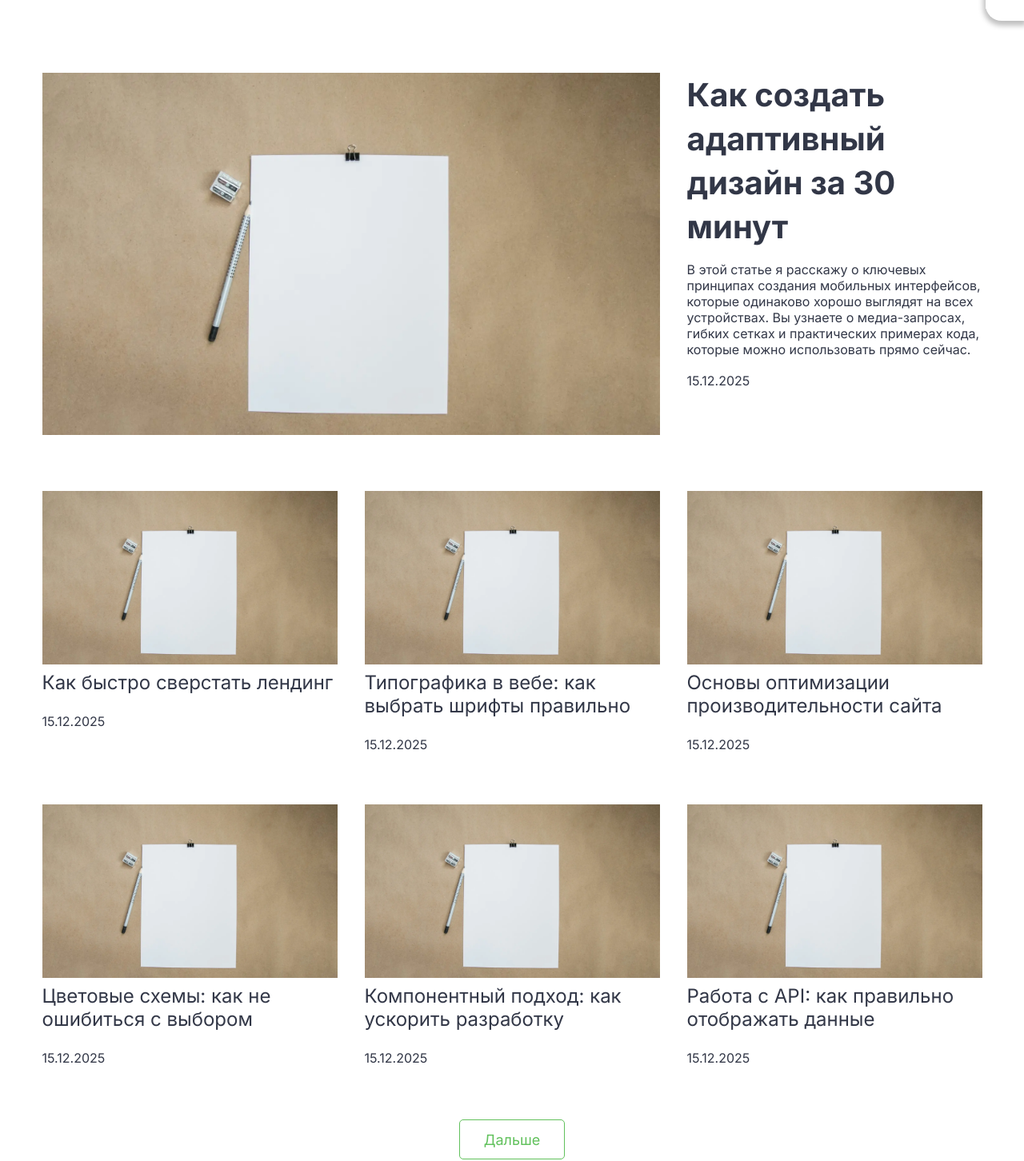
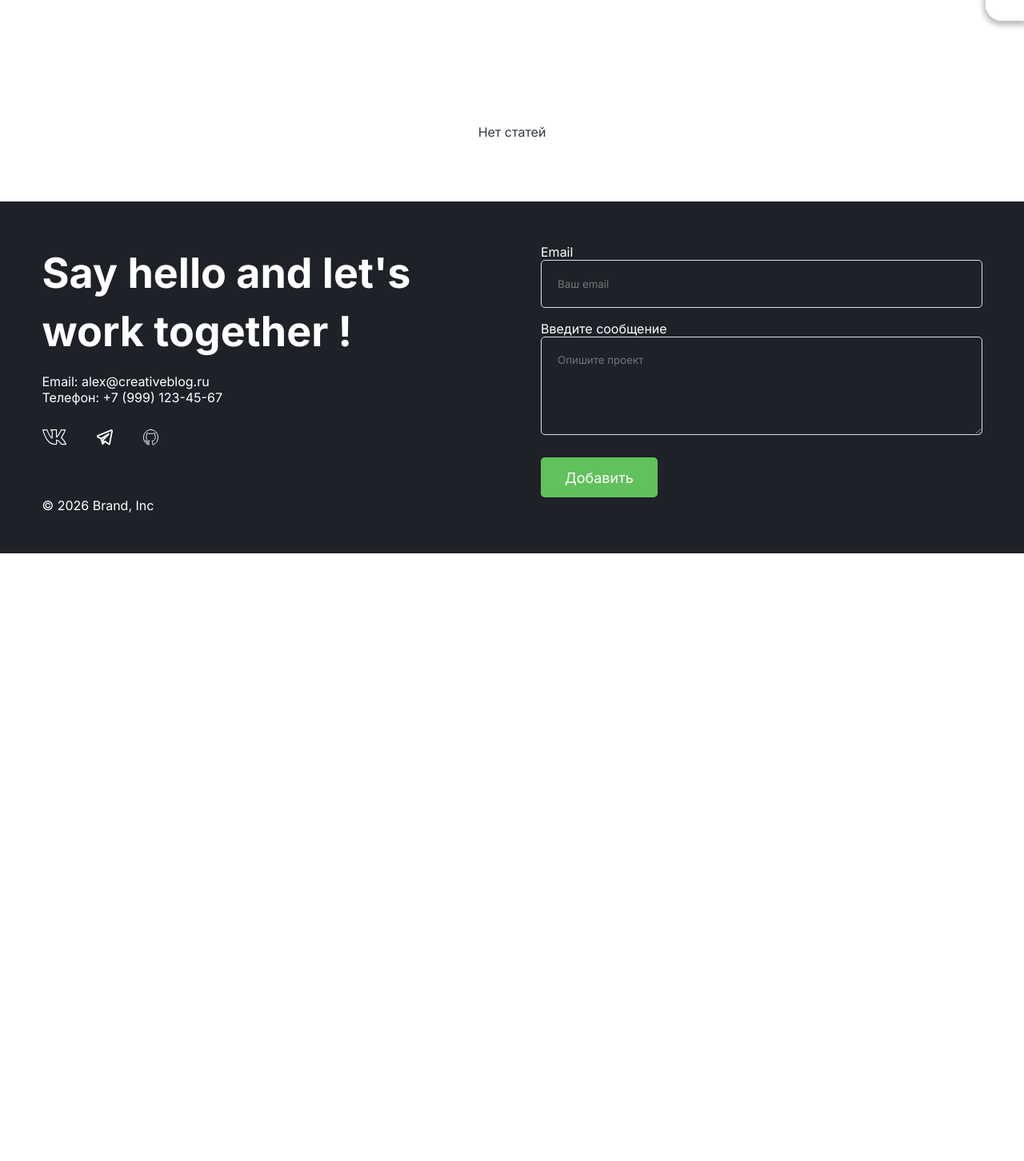
Before and after one commit to TanyaAl/Eltex, an Angular app in the folder blog-app/: page /blog in a window 1280 px wide. Shown: the part 374-1826 px from the top of the page at 80% size. After the commit the page ends 1066 px from the top, so only its background shows below. Built offline with nearby package versions, Linux system fonts and the light colour scheme.

Commit message:
addNewPostsLogic

```diff
--- a/blog-app/src/app/ui/components/blog-post/blog-post.scss
+++ b/blog-app/src/app/ui/components/blog-post/blog-post.scss
@@ -1,9 +1,15 @@
 @use '../../../../variables';
 
-.card-text h3 {
+.card-text {
+  flex: 1;
+  min-width: 0;
+  max-width: 100%;
+}
+
+.template-title {
   font-size: 24px;
   font-weight: 400;
-  overflow-wrap: break-word;
+  overflow-wrap: anywhere;
 }
 
 .template-content {
@@ -41,10 +47,6 @@
       font-weight: 700;
       line-height: 55px;
       margin-bottom: 16px;
-    }
-
-    .card-text {
-      min-width: 0;
     }
 
     .article-photo {
--- a/blog-app/src/app/ui/components/blog-posts-container/blog-posts-container.ts
+++ b/blog-app/src/app/ui/components/blog-posts-container/blog-posts-container.ts
@@ -1,5 +1,7 @@
+/* eslint-disable dot-notation */
 /* eslint-disable import/prefer-default-export */
 import { Component, EventEmitter, Output, Input } from '@angular/core';
+import { SimpleChanges } from '@angular/core';
 import { BlogPost } from '../blog-post/blog-post';
 import { BlogPostType } from '../../../types/BlogPostType';
 
@@ -11,71 +13,7 @@ import { BlogPostType } from '../../../types/BlogPostType';
   styleUrl: './blog-posts-container.scss',
 })
 export class BlogPostsContainer {
-  protected blogPosts: BlogPostType[] = [
-    {
-      id: crypto.randomUUID(),
-      category: 'Дизайн',
-      title: 'Как создать адаптивный дизайн за 30 минут',
-      text: `В этой статье я расскажу о ключевых принципах создания мобильных интерфейсов, которые
-      одинаково хорошо выглядят на всех устройствах. Вы узнаете о медиа-запросах, гибких сетках и
-      практических примерах кода, которые можно использовать прямо сейчас.`,
-      date: '15.12.2025',
-    },
-    {
-      id: crypto.randomUUID(),
-      category: 'Разработка',
-      title: 'Как быстро сверстать лендинг',
-      text: 'В этой статье я расскажу о ключевых принципах быстрой верстки лендингов, которые помогают создавать аккуратные и адаптивные страницы за минимальное время. Вы узнаете о правильной структуре блоков, переиспользовании компонентов и практических приёмах, которые позволяют ускорить разработку без потери качества.',
-      date: '15.12.2025',
-    },
-    {
-      id: crypto.randomUUID(),
-      category: 'Дизайн',
-      title: 'Типографика в вебе: как выбрать шрифты правильно',
-      text: `Типографика играет ключевую роль в восприятии интерфейса. В этой статье вы узнаете,
-  как правильно сочетать шрифты, выбирать размеры и выстраивать иерархию текста.
-  Разберём практические примеры, которые помогут сделать ваш дизайн чище и понятнее.`,
-      date: '15.12.2025',
-    },
-    {
-      id: crypto.randomUUID(),
-      category: 'Разработка',
-      title: 'Основы оптимизации производительности сайта',
-      text: `Быстрая загрузка — важнейший фактор успешного сайта. В этой статье разберём,
-  как уменьшить размер бандла, оптимизировать изображения и использовать lazy loading.
-  Вы получите практические советы, которые можно применить сразу.`,
-      date: '15.12.2025',
-    },
-    {
-      id: crypto.randomUUID(),
-      category: 'Дизайн',
-      title: 'Цветовые схемы: как не ошибиться с выбором',
-      text: `Цвет влияет на эмоции пользователя и восприятие бренда. В этой статье вы узнаете,
-  как подбирать гармоничные цветовые палитры, использовать контраст и избегать типичных ошибок.
-  Приведём примеры удачных решений и инструменты для работы с цветом.`,
-      date: '15.12.2025',
-    },
-    {
-      id: crypto.randomUUID(),
-      category: 'Разработка',
-      title: 'Компонентный подход: как ускорить разработку',
-      text: `Современная разработка невозможна без переиспользуемых компонентов. В статье рассмотрим,
-  как правильно разбивать интерфейс на части, организовывать структуру проекта и избегать дублирования кода.
-  Это поможет ускорить разработку и упростить поддержку.`,
-      date: '15.12.2025',
-    },
-    {
-      id: crypto.randomUUID(),
-      category: 'Разработка',
-      title: 'Работа с API: как правильно отображать данные',
-      text: `Практически любое современное приложение взаимодействует с сервером. В этой статье
-  вы узнаете, как работать с API, обрабатывать ответы и ошибки, а также правильно отображать
-  данные в интерфейсе. Разберём примеры, которые помогут избежать распространённых проблем.`,
-      date: '15.12.2025',
-    },
-  ];
-
-  @Input() arrayPosts: BlogPostType[] = this.blogPosts;
+  @Input() blogPosts: BlogPostType[] = [];
 
   @Output() countChange = new EventEmitter<number>();
 
@@ -87,6 +25,12 @@ export class BlogPostsContainer {
     this.emitCount();
   }
 
+  protected ngOnChanges(changes: SimpleChanges) {
+    if (changes['blogPosts']) {
+      this.emitCount();
+    }
+  }
+
   protected deletePost(id: string) {
     this.blogPosts = this.blogPosts.filter((post) => post.id !== id);
     this.emitCount();
--- a/blog-app/src/app/ui/components/form-for-add-blog-post/form-for-add-blog-post.html
+++ b/blog-app/src/app/ui/components/form-for-add-blog-post/form-for-add-blog-post.html
@@ -1,24 +1,60 @@
 @if (isOpen) {
   <section class="add-article">
-    <form action="add-text" method="post" class="add-article-form">
+    <form
+      [formGroup]="blogPostForm"
+      (ngSubmit)="onSubmit()"
+      action="add-text"
+      method="post"
+      class="add-article-form"
+    >
       <h2>Добавить статью</h2>
       <div>
-        <label for="title"></label>
-        <input type="text" id="added-title" name="title" required placeholder="Заголовок" />
+        <label for="add-title" class="invisible">Заголовок</label>
+        <input
+          formControlName="title"
+          type="text"
+          id="add-title"
+          name="title"
+          required
+          placeholder="Заголовок"
+        />
+        @if (title?.invalid && (title?.dirty || title?.touched)) {
+          <div class="alert alert-danger">
+            @if (title?.hasError('required')) {
+              <div>Title is required</div>
+            }
+            @if (title?.hasError('minlength')) {
+              <div>Title must be at least 25 characters long</div>
+            }
+          </div>
+        }
       </div>
       <div>
-        <label for="content"></label>
+        <label for="add-content" class="invisible">Текст</label>
         <textarea
-          type="text"
-          id="added-content"
+          formControlName="text"
+          id="add-content"
           name="content"
           required
           placeholder="Текст статьи"
         ></textarea>
+        @if (text?.invalid && (text?.dirty || text?.touched)) {
+          <div class="alert alert-danger">
+            @if (text?.hasError('required')) {
+              <div>Text is required</div>
+            }
+          </div>
+        }
       </div>
       <div class="btns-for-new-articles">
-        <button type="submit" class="btn btn-submit btn-submit-add-article">Добавить</button>
-        <button (click)="close.emit()" type="button" class="btn light-btn close-form-btn">
+        <button
+          [disabled]="!blogPostForm.valid"
+          type="submit"
+          class="btn btn-submit btn-submit-add-article"
+        >
+          Добавить
+        </button>
+        <button (click)="onCancel()" type="button" class="btn light-btn close-form-btn">
           Отмена
         </button>
       </div>
--- a/blog-app/src/app/ui/components/form-for-add-blog-post/form-for-add-blog-post.scss
+++ b/blog-app/src/app/ui/components/form-for-add-blog-post/form-for-add-blog-post.scss
@@ -5,17 +5,11 @@
   transition: all 0.3s ease;
 }
 
-// .invisible {
-//   visibility: hidden;
-//   opacity: 0;
-//   max-height: 0;
-// }
-
-// .visible {
-//   visibility: visible;
-//   opacity: 1;
-//   max-height: 600px;
-// }
+.invisible {
+  visibility: hidden;
+  opacity: 0;
+  max-height: 0;
+}
 
 .add-article h2 {
   margin-bottom: 46px;
--- a/blog-app/src/app/ui/components/form-for-add-blog-post/form-for-add-blog-post.ts
+++ b/blog-app/src/app/ui/components/form-for-add-blog-post/form-for-add-blog-post.ts
@@ -1,9 +1,11 @@
+/* eslint-disable no-useless-return */
 /* eslint-disable import/prefer-default-export */
 import { Component, Input, Output, EventEmitter } from '@angular/core';
+import { FormControl, FormGroup, ReactiveFormsModule, Validators } from '@angular/forms';
 
 @Component({
   selector: 'app-form-for-add-blog-post',
-  imports: [],
+  imports: [ReactiveFormsModule],
   templateUrl: './form-for-add-blog-post.html',
   styleUrl: './form-for-add-blog-post.scss',
 })
@@ -11,4 +13,31 @@ export class FormForAddBlogPost {
   @Input() isOpen = false;
 
   @Output() close = new EventEmitter<void>();
+
+  @Output() save = new EventEmitter<any>();
+
+  blogPostForm = new FormGroup({
+    title: new FormControl('', [Validators.required, Validators.minLength(25)]),
+    text: new FormControl('', Validators.required),
+  });
+
+  get title() {
+    return this.blogPostForm.get('title');
+  }
+
+  get text() {
+    return this.blogPostForm.get('text');
+  }
+
+  onSubmit() {
+    if (this.blogPostForm.invalid) return;
+    this.save.emit(this.blogPostForm.value);
+    console.log(this.blogPostForm.value);
+    this.blogPostForm.reset();
+  }
+
+  onCancel() {
+    this.blogPostForm.reset();
+    this.close.emit();
+  }
 }
--- a/blog-app/src/app/ui/pages/blog-page/blog-page.html
+++ b/blog-app/src/app/ui/pages/blog-page/blog-page.html
@@ -1,12 +1,16 @@
 <main>
   <section class="main-content">
     <app-blog-page-title></app-blog-page-title>
-    <app-blog-posts-container (countChange)="postsCount = $event"></app-blog-posts-container>
+    <app-blog-posts-container
+      (countChange)="postsCount = $event"
+      [blogPosts]="blogPosts"
+    ></app-blog-posts-container>
     <app-btn-or-link [count]="postsCount"></app-btn-or-link>
     <app-tip-buttons [postsCount]="postsCount" (addPost)="isFormOpen = true"></app-tip-buttons>
     <app-form-for-add-blog-post
       [isOpen]="isFormOpen"
       (close)="isFormOpen = false"
+      (save)="onSave($event)"
     ></app-form-for-add-blog-post>
   </section>
 </main>
--- a/blog-app/src/app/ui/pages/blog-page/blog-page.ts
+++ b/blog-app/src/app/ui/pages/blog-page/blog-page.ts
@@ -5,6 +5,7 @@ import { BtnOrLink } from '../../components/btn-or-link/btn-or-link';
 import { BlogPostsContainer } from '../../components/blog-posts-container/blog-posts-container';
 import { TipButtons } from '../../components/tip-buttons/tip-buttons';
 import { FormForAddBlogPost } from '../../components/form-for-add-blog-post/form-for-add-blog-post';
+import { BlogPostType } from '../../../types/BlogPostType';
 
 @Component({
   selector: 'app-blog-page',
@@ -16,4 +17,26 @@ export class BlogPage {
   postsCount = 0;
 
   isFormOpen = false;
+
+  blogPosts: BlogPostType[] = [];
+
+  onSave(value: { title: string; text: string }) {
+    const todayDate = new Date()
+      .toLocaleDateString('ru-RU', {
+        day: 'numeric',
+        month: 'long',
+        year: 'numeric',
+      })
+      .replace('г', '')
+      .replace('.', '');
+
+    const newPost: BlogPostType = {
+      id: crypto.randomUUID(),
+      category: 'general',
+      title: value.title,
+      text: value.text,
+      date: todayDate,
+    };
+    this.blogPosts = [...this.blogPosts, newPost];
+  }
 }
```
